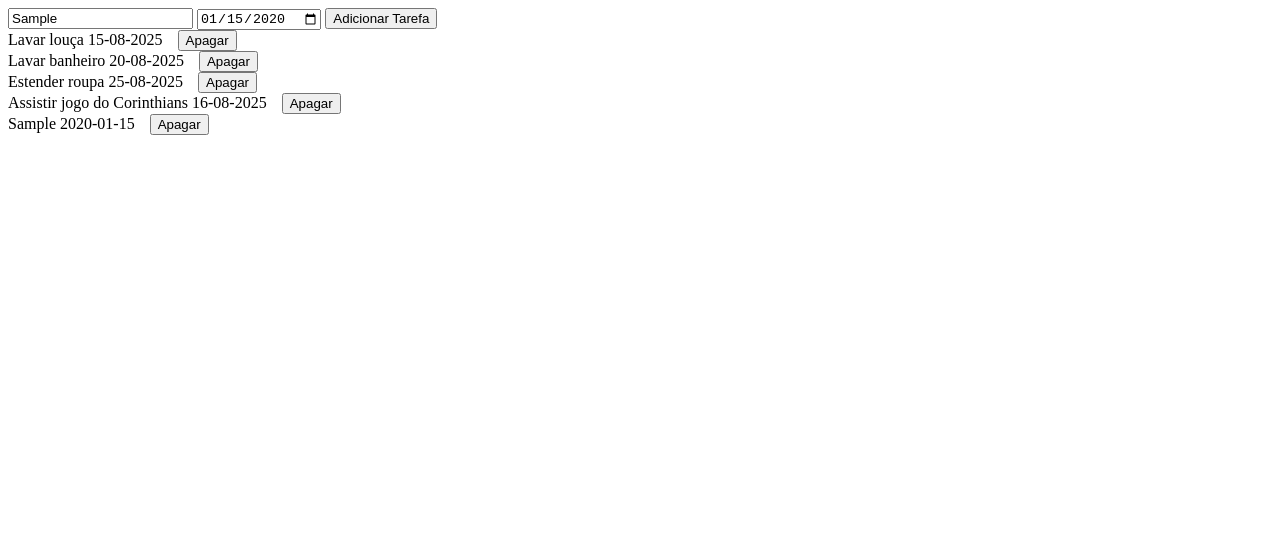
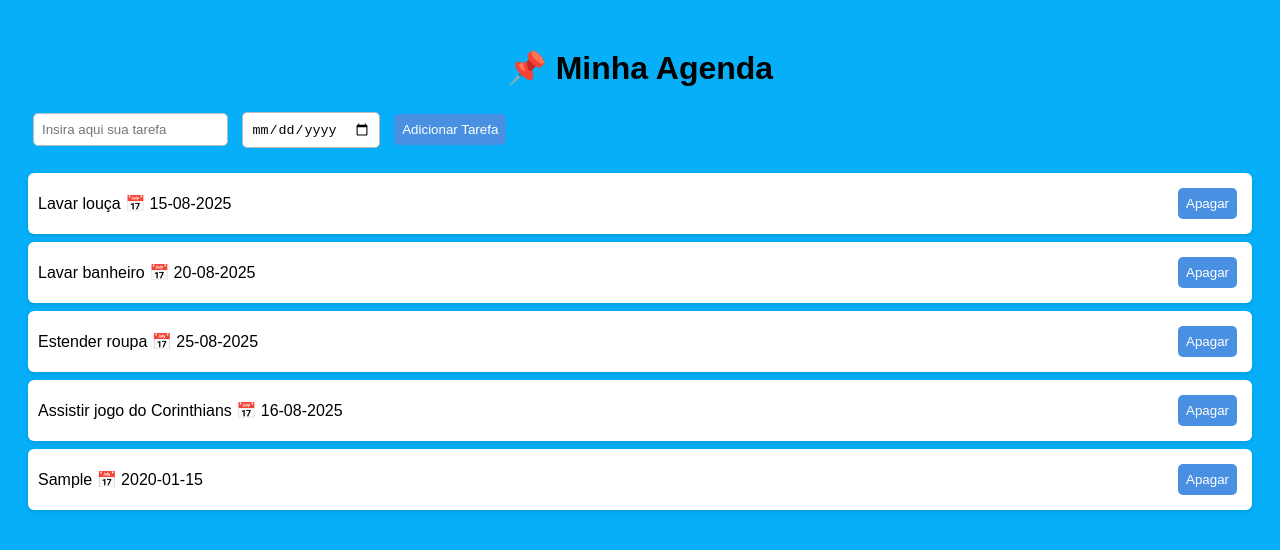
Before and after one commit to MarioOliveira2008/agenda, a plain HTML site: page index.html in a window 1280 px wide. Both pictures are taken after typing "Sample", "2020-01-15" into the empty fields and a click on the button "Adicionar Tarefa". Drawn offline with Linux system fonts and the light colour scheme.

Commit message:
mario agenda

```diff
--- a/index.html
+++ b/index.html
@@ -4,108 +4,97 @@
     <meta charset="UTF-8">
     <meta name="viewport" content="width=device-width, initial-scale=1.0">
     <title>AGENDA</title>
+    <link rel="stylesheet" href="style.css">
 </head>
 <body>
-    <input id= "tarefa" type="text" placeholder="Insira aqui sua tarefa"></input>
-    <input id="seleciona-data" type="date"/>
+    <h1>📌 Minha Agenda</h1>
+    <input id="tarefa" type="text" placeholder="Insira aqui sua tarefa">
+    <input id="seleciona-data" type="date">
     <button onclick="adicionarTarefa()">Adicionar Tarefa</button>
+    <div id="aviso" style="color:red; margin-top:10px;"></div>
     <div id="Lista-De-Tarefas"></div>
+
     <script>
-        //Seção de modelagem
+
         let afazeres;
         const afazeresSalvos = JSON.parse(localStorage.getItem("afazeres"));
         if(Array.isArray(afazeresSalvos)){
             afazeres = afazeresSalvos;
-        }else{
+        } else {
             afazeres = [
-               {
-                   nome: "Lavar louça",
-                   data: "15-08-2025",
-                   id: "id1"
-               },
-               {
-                   nome: "Lavar banheiro",
-                   data: "20-08-2025",
-                   id: "id2"
-               },
-               {
-                   nome: "Estender roupa",
-                   data: "25-08-2025",
-                   id: "id3"
-               },
-               {
-                   nome: "Assistir jogo do Corinthians",
-                   data: "16-08-2025",
-                   id: "id4"
-               }
-
+               {nome: "Lavar louça", data: "15-08-2025", id: "id1"},
+               {nome: "Lavar banheiro", data: "20-08-2025", id: "id2"},
+               {nome: "Estender roupa", data: "25-08-2025", id: "id3"},
+               {nome: "Assistir jogo do Corinthians", data: "16-08-2025", id: "id4"}
            ];
-
         }
 
         const salvarTarefa = () => localStorage.setItem("afazeres", JSON.stringify(afazeres));
-        //console.log(JSON.stringify(afazeres));
-        salvarTarefa()
+        salvarTarefa();
+
 
         let adicionarTarefa = () => {
             const campoTarefa = document.getElementById("tarefa");
-            const tarefa = campoTarefa.value;
+            const tarefa = campoTarefa.value.trim();
+
+            const aviso = document.getElementById("aviso");
+
+            if(tarefa === "") {
+                aviso.textContent = "⚠️ Não há tarefa para adicionar!";
+                return;
+            }
+
+            aviso.textContent = "";
 
             const campoData = document.getElementById("seleciona-data");
             const prazo = campoData.value;
 
             const cron = "" + new Date().getTime();
 
-            afazeres.push (
-                {nome: tarefa,
+            afazeres.push ({
+                nome: tarefa,
                 data: prazo,
                 id: cron
+            });
+
+            salvarTarefa();
+            renderizar();
+
+
+            campoTarefa.value = "";
+            campoData.value = "";
         }
-            )
-            salvarTarefa();
-           renderizar ();  // mostrar na tela
-        }
+
 
         const apagarTarefa = (evento) => {
             const botaoApagar = evento.target;
             const idSerApagado = botaoApagar.id;
-            afazeres = afazeres.filter((tarefa) => {
-                if (tarefa.id === idSerApagado ){
-                    return false;
-                }else{
-                    return true;
-                }
-            });
+            afazeres = afazeres.filter((tarefa) => tarefa.id !== idSerApagado);
             salvarTarefa();
             renderizar();
         };
 
-       const renderizar =() =>{
-            document.getElementById("Lista-De-Tarefas").innerHTML = "";
-            afazeres.forEach(
-            (tarefa) => {
+
+        const renderizar =() => {
+            const listaDeTarefas = document.getElementById("Lista-De-Tarefas");
+            listaDeTarefas.innerHTML = "";
+
+            afazeres.forEach((tarefa) => {
                 const elemento = document.createElement('div');
-            elemento.innerHTML = tarefa.nome + " " + tarefa.data;
+                elemento.innerHTML = tarefa.nome + " 📅 " + tarefa.data;
 
                 const botaoApagar = document.createElement("button");
                 botaoApagar.innerText = "Apagar";
-            elemento.appendChild( botaoApagar );
                 botaoApagar.style = "margin-left: 15px";
                 botaoApagar.id = tarefa.id;
                 botaoApagar.onclick = apagarTarefa;
+
                 elemento.appendChild(botaoApagar);
-
-            const listaDeTarefas = document.getElementById('Lista-De-Tarefas');
-            listaDeTarefas.appendChild( elemento );
-           }
-       );
+                listaDeTarefas.appendChild(elemento);
+            });
         }
 
-        renderizar()
-        /*document.getElementById("Lista-De-Tarefas").innerHTML = afazeres;*/
-
-
-
+        renderizar();
     </script>
 </body>
 </html>
--- /dev/null
+++ b/style.css
@@ -0,0 +1,43 @@
+body {
+  font-family: Arial, sans-serif;
+  padding: 20px;
+  background: #06aff7;
+}
+
+h1 {
+  text-align: center;
+  margin-bottom: 20px;
+}
+
+input, button {
+  padding: 8px;
+  margin: 5px;
+  border-radius: 5px;
+  border: 1px solid #bbb;
+}
+
+button {
+  background: #4a90e2;
+  color: white;
+  border: none;
+  cursor: pointer;
+}
+
+button:hover {
+  background: #357ab7;
+}
+
+#Lista-De-Tarefas {
+  margin-top: 20px;
+}
+
+#Lista-De-Tarefas div {
+  background: #fff;
+  padding: 10px;
+  margin-bottom: 8px;
+  border-radius: 6px;
+  display: flex;
+  justify-content: space-between;
+  align-items: center;
+  box-shadow: 0px 2px 5px rgba(0,0,0,0.1);
+}
```
Lines whose indentation alone changed are shown as unchanged.
